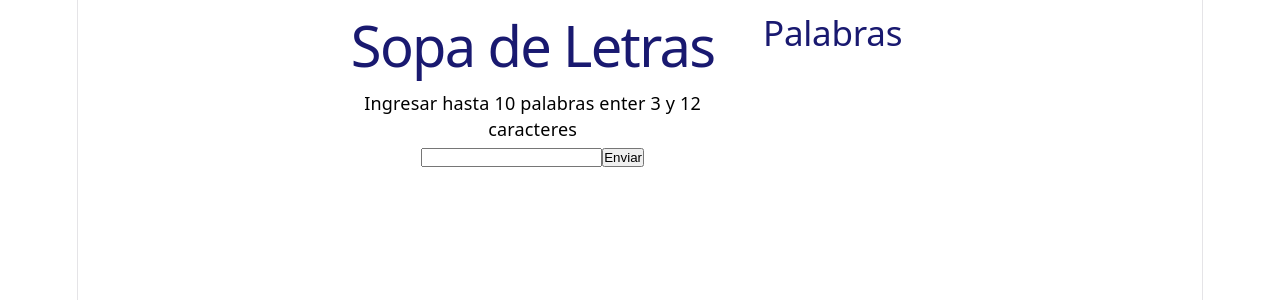
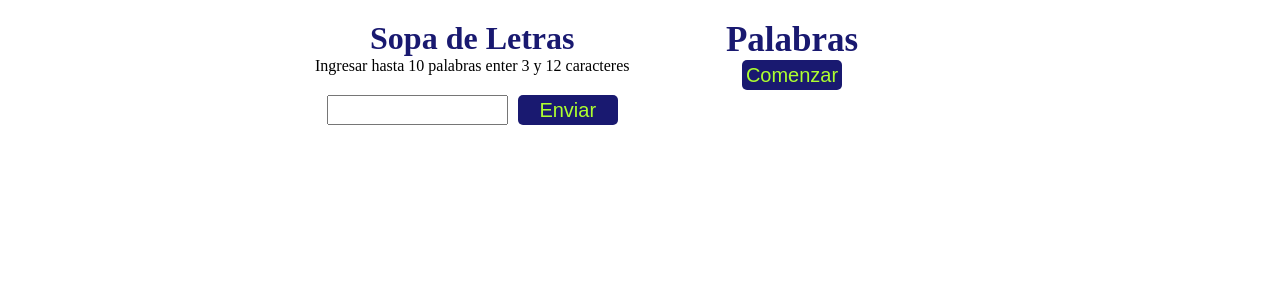
Before and after one commit to gusty603/sopa-de-letras, a React (Vite) app: page / in a window 1280 px wide. Shown: the top 300 px of the page. Built offline with nearby package versions, Linux system fonts and the light colour scheme.

Commit message:
agregue algunos estilos

```diff
--- a/src/App.css
+++ b/src/App.css
@@ -11,14 +11,27 @@ h1{
  }
  #contenedor{
   display: flex;
-  width: 600px;
+  width: 650px;
   margin: 0 auto;
-
+ }
+ #interno1{
+  margin-top: 20px;
+  text-align: center;
+  form{
+    margin-top: 20px;
+  }
+ #input{
+  height: 30px;
+  margin-right: 10px;
+  position: relative;
+  bottom: 2px;
+ }
  }
  #divPalabra{
-  width: 40%;
+  text-align: center;
+  width: 50%;
   h2{
-    margin-top: 12px;
+    margin-top: 20px;
     font-size: 35px;
     color: midnightblue;
   }
@@ -36,3 +49,33 @@ h1{
   border-radius: 10px;
 
  }
+ .bot{
+  background-color:midnightblue;
+  width: 100px;
+  height: 30px;
+  font-size: 20px;
+  border: none;
+  border-radius: 5px;
+  color: greenyellow;
+ }
+
+ .sopa {
+    display: grid;
+    grid-template-columns: repeat(10, 40px);
+    gap: 2px;
+    justify-content: center;
+    margin-top: 20px;
+}
+
+.celda {
+    width: 40px;
+    height: 40px;
+background-color: aliceblue;
+    display: flex;
+    justify-content: center;
+    align-items: center;
+
+    border: 1px solid black;
+    font-size: 20px;
+    font-weight: bold;
+}
--- a/src/App.jsx
+++ b/src/App.jsx
@@ -1,32 +1,32 @@
 import { useState } from 'react'
-import reactLogo from './assets/react.svg'
-import viteLogo from './assets/vite.svg'
-import heroImg from './assets/hero.png'
 import './App.css'
 
 function App() {
 const [nombre, setNombre]=useState('')
 
 const [arrayNombre, setArrayNombres]=useState([])
-
+//llenar de nombre el array
 function cambiarNombres(e){
   e.preventDefault();
   setArrayNombres(arrayNombre.concat(nombre))
-  console.log(arrayNombre)
+
   setNombre('')
 }
+//creando tablero
+
+
 
   return (
     <>
+
     <div id='contenedor'>
-      <div>
+      <div id='interno1'>
      <h1>Sopa de Letras</h1>
      <p>Ingresar hasta 10 palabras enter 3 y 12 caracteres</p>
 
-
  <form onSubmit={cambiarNombres}>
-<input type="text"value={nombre} onChange={(e)=> setNombre(e.target.value)} />
-<input type="submit" value="Enviar" />
+<input id='input'value={nombre} type="text" onChange={(e)=> setNombre(e.target.value.toUpperCase())} />
+<input className='bot' type="submit" value="Enviar" />
  </form>
 </div>
 <div id='divPalabra'>
@@ -35,8 +35,13 @@ function cambiarNombres(e){
 arrayNombre.map((a,i)=> <li key={i}>{a}</li>)
 
 }
+<button className='bot'>Comenzar</button>
 </div>
  </div>
+
+{
+
+}
 
     </>
 
--- a/src/index.css
+++ b/src/index.css
@@ -1,111 +0,0 @@
-:root {
-  --text: #6b6375;
-  --text-h: #08060d;
-  --bg: #fff;
-  --border: #e5e4e7;
-  --code-bg: #f4f3ec;
-  --accent: #aa3bff;
-  --accent-bg: rgba(170, 59, 255, 0.1);
-  --accent-border: rgba(170, 59, 255, 0.5);
-  --social-bg: rgba(244, 243, 236, 0.5);
-  --shadow:
-    rgba(0, 0, 0, 0.1) 0 10px 15px -3px, rgba(0, 0, 0, 0.05) 0 4px 6px -2px;
-
-  --sans: system-ui, 'Segoe UI', Roboto, sans-serif;
-  --heading: system-ui, 'Segoe UI', Roboto, sans-serif;
-  --mono: ui-monospace, Consolas, monospace;
-
-  font: 18px/145% var(--sans);
-  letter-spacing: 0.18px;
-  color-scheme: light dark;
-  color: var(--text);
-  background: var(--bg);
-  font-synthesis: none;
-  text-rendering: optimizeLegibility;
-  -webkit-font-smoothing: antialiased;
-  -moz-osx-font-smoothing: grayscale;
-
-  @media (max-width: 1024px) {
-    font-size: 16px;
-  }
-}
-
-@media (prefers-color-scheme: dark) {
-  :root {
-    --text: #9ca3af;
-    --text-h: #f3f4f6;
-    --bg: #16171d;
-    --border: #2e303a;
-    --code-bg: #1f2028;
-    --accent: #c084fc;
-    --accent-bg: rgba(192, 132, 252, 0.15);
-    --accent-border: rgba(192, 132, 252, 0.5);
-    --social-bg: rgba(47, 48, 58, 0.5);
-    --shadow:
-      rgba(0, 0, 0, 0.4) 0 10px 15px -3px, rgba(0, 0, 0, 0.25) 0 4px 6px -2px;
-  }
-
-  #social .button-icon {
-    filter: invert(1) brightness(2);
-  }
-}
-
-body {
-  margin: 0;
-}
-
-#root {
-  width: 1126px;
-  max-width: 100%;
-  margin: 0 auto;
-  text-align: center;
-  border-inline: 1px solid var(--border);
-  min-height: 100svh;
-  display: flex;
-  flex-direction: column;
-  box-sizing: border-box;
-}
-
-h1,
-h2 {
-  font-family: var(--heading);
-  font-weight: 500;
-  color: var(--text-h);
-}
-
-h1 {
-  font-size: 56px;
-  letter-spacing: -1.68px;
-  margin: 32px 0;
-  @media (max-width: 1024px) {
-    font-size: 36px;
-    margin: 20px 0;
-  }
-}
-h2 {
-  font-size: 24px;
-  line-height: 118%;
-  letter-spacing: -0.24px;
-  margin: 0 0 8px;
-  @media (max-width: 1024px) {
-    font-size: 20px;
-  }
-}
-p {
-  margin: 0;
-}
-
-code,
-.counter {
-  font-family: var(--mono);
-  display: inline-flex;
-  border-radius: 4px;
-  color: var(--text-h);
-}
-
-code {
-  font-size: 15px;
-  line-height: 135%;
-  padding: 4px 8px;
-  background: var(--code-bg);
-}
```
